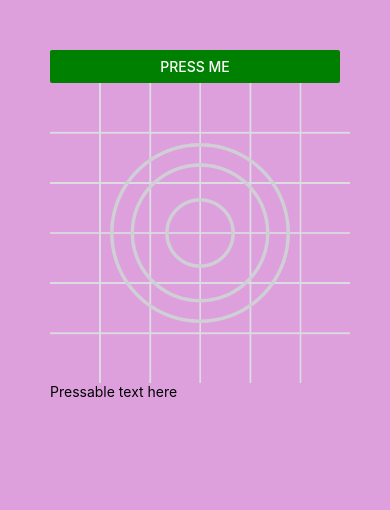
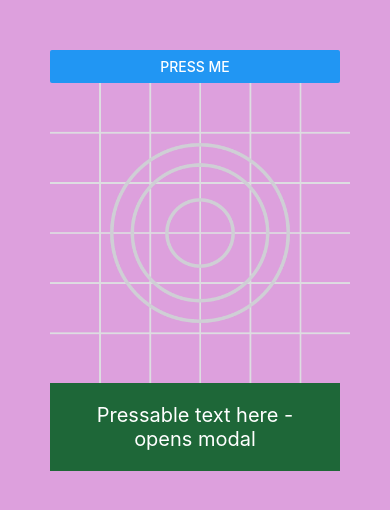
Before and after one commit to psalajova/CoreComponentsApp, a React Native app: screen / in a window 390 px wide. Shown: the top 510 px of the page. Built offline with nearby package versions, Linux system fonts and the light colour scheme.

Commit message:
Add Modal

```diff
--- a/App.js
+++ b/App.js
@@ -1,7 +1,11 @@
-import { Button, View, Image, Pressable, Text } from "react-native";
+import { Button, View, Image, Pressable, Text, Modal } from "react-native";
+import { useState } from "react";
+
 const logoImg = require("./assets/adaptive-icon.png")
 
 export default function App() {
+  const [isModalVisible, setIsModalVisible] = useState(false);
+
   return <View style={{
     flex: 1, // flex to take up all the available screen
     backgroundColor: "plum",
@@ -9,7 +13,6 @@ export default function App() {
   }}>
     <Button
       title="Press ME"
-      color={"green"}
       onPress={(event) => {
         console.log("Button pressed")
         console.log(event.target.title)
@@ -30,8 +33,51 @@ export default function App() {
     <Pressable onPress={() => {
       console.log("Text pressed!");
     }}>
-      <Text>Pressable text here</Text>
+      <Text
+        style={{
+          fontSize: 20,
+          textAlign: "center",
+          backgroundColor: '#1E6738',
+          color: "white",
+          padding: 20,
+        }}
+        onPress={() => {
+          setIsModalVisible(true);
+          console.log("opening modeal");
+        }}>
+        Pressable text here - opens modal
+      </Text>
     </Pressable>
+
+    <Modal
+      visible={isModalVisible}
+      onRequestClose={() => { // closes the modal if the user uses the back button on Android/closing gesture on iOS
+        setIsModalVisible(false);
+      }}
+      animationType="slide" //or fade
+      presentationStyle="formSheet" //set to 'fullscreen' by default, other: "formSheet"
+    >
+
+      <View style={{
+        flex: 1, // flex to take up all the available screen
+        backgroundColor: "lightblue",
+        padding: 50,
+      }}>
+        <Text>
+          Modal content.
+          Modal content.
+          Modal content.
+          Modal content.
+        </Text>
+        <Button
+          title="Close this modal"
+          color="midnightblue"
+          onPress={() => {
+            setIsModalVisible(false);
+            console.log("closing modal");
+          }} />
+      </View>
+    </Modal>
 
   </View>;
 }
```
